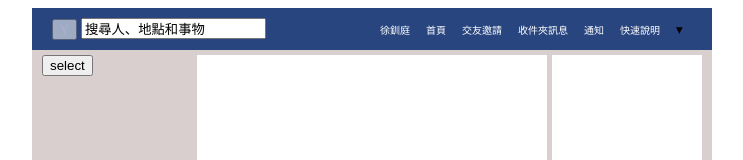
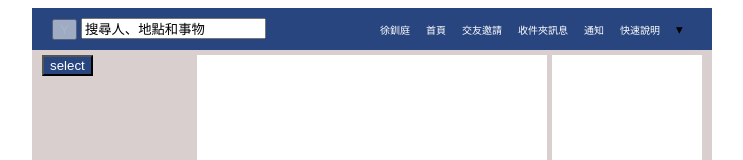
Before and after one commit to yale918/riceBook, a website: page public/index.html in a window 1280 px wide. Shown: the top 160 px of the page, without its empty margins (268-1011 px from the left). Drawn offline with Linux system fonts and the light colour scheme.

Commit message:
add button to index.html

```diff
--- a/public/index.html
+++ b/public/index.html
@@ -35,7 +35,7 @@
 
 	<div>
 		<div id="left"		style="background-color:transparent;float:left;width:150px;height:700px;float:left;margin-left:10px;margin-top:5px;">
-			<input id="select" type="button" value="select"/>
+			<input id="select" type="button" value="select" style="background-color:#28457F;color:white"/>
 		</div>
 		<div id="middle"	style="background-color:#FFFFFF;float:left;width:350px;height:700px;float:left;margin-left:5px;margin-top:5px;"></div>
 		<div id="right"		style="background-color:#FFFFFF;float:left;width:150px;height:700px;float:left;margin-left:5px;margin-right:10px;margin-top:5px;"></div>
```
